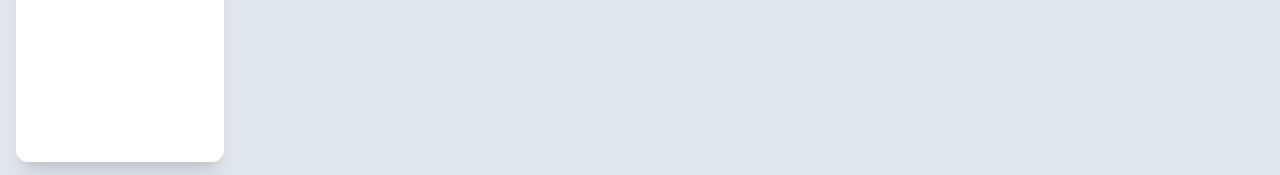
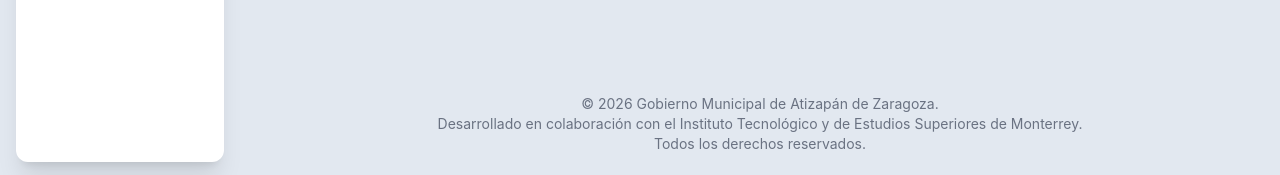
Before and after one commit to A01802689/Rieti, a React (Vite) app in the folder RietiDashboard/: page /users in a window 1280 px wide. Shown: the part 622-797 px from the top of the page. Built offline with nearby package versions, Linux system fonts and the light colour scheme; no server answers.

Commit message:
Made footer for page
Hasta cuando no

```diff
--- /dev/null
+++ b/RietiDashboard/src/components/layout/Footer.tsx
@@ -0,0 +1,12 @@
+/** Institutional footer shown at the bottom of the dashboard pages */
+export function Footer() {
+    return (
+        <footer className="mt-auto pt-6 text-center">
+            <p className="font-sight p-0">© 2026 Gobierno Municipal de Atizapán de Zaragoza.</p>
+            <p className="font-sight p-0">
+                Desarrollado en colaboración con el Instituto Tecnológico y de Estudios Superiores de Monterrey.
+            </p>
+            <p className="font-sight p-0">Todos los derechos reservados.</p>
+        </footer>
+    );
+}
--- a/RietiDashboard/src/pages/cases/CaseDetail.tsx
+++ b/RietiDashboard/src/pages/cases/CaseDetail.tsx
@@ -7,6 +7,7 @@ import { CaseTimeline } from './components/CaseTimeline';
 import { AddNoteCard, MetadataCard } from './components/CaseSidePanel';
 import { CaseReportItem } from './components/CaseReportItem';
 import { useCaseDetail } from '@/lib/VM/Usecases';
+import { Footer } from '@/components/layout/Footer';
 
 /** Page of one case (id from the URL): header, reporter and case data, timeline, its reports and the side panel */
 const CaseDetailPage = () => {
@@ -20,7 +21,7 @@ const CaseDetailPage = () => {
                 <SideBar />
             </div>
 
-            <div className="min-h-screen p-3 pt-20 sm:p-6 sm:pt-20 md:ml-60 md:pt-6">
+            <div className="flex min-h-screen flex-col p-3 pt-20 sm:p-6 sm:pt-20 md:ml-60 md:pt-6">
                 {caso ? (
                     <div className="flex flex-col gap-4 sm:gap-6">
                         <CaseHeader caso={caso} firstReport={reports[0]} />
@@ -53,6 +54,7 @@ const CaseDetailPage = () => {
                         <h1>Caso no encontrado</h1>
                     </header>
                 )}
+                <Footer />
             </div>
         </div>
     );
--- a/RietiDashboard/src/pages/cases/Cases.tsx
+++ b/RietiDashboard/src/pages/cases/Cases.tsx
@@ -3,6 +3,7 @@ import { useNavigate } from 'react-router-dom';
 import { CaseCard } from './components/CaseCard';
 import { StatusChart } from '@/components/ui/StatusChart';
 import { useCasesViewModel } from '@/lib/VM/Usecases';
+import { Footer } from '@/components/layout/Footer';
 
 /** List of cases with a state filter and a search box; each card opens the case page */
 const CasesPage = () => {
@@ -15,7 +16,7 @@ const CasesPage = () => {
                 <SideBar />
             </div>
 
-            <div className="min-h-screen p-3 pt-20 sm:p-6 sm:pt-20 md:ml-60 md:pt-6">
+            <div className="flex min-h-screen flex-col p-3 pt-20 sm:p-6 sm:pt-20 md:ml-60 md:pt-6">
                 <header className="rounded-xl bg-card px-5 py-5 shadow-sm transition-colors duration-300 sm:px-8 sm:py-6">
                     <h1>Casos</h1>
                     <p className="font-sight">Seguimiento y atención de casos</p>
@@ -76,6 +77,7 @@ const CasesPage = () => {
                         </section>
                     </div>
                 </main>
+                <Footer />
             </div>
         </div>
     );
--- a/RietiDashboard/src/pages/home/HomePage.tsx
+++ b/RietiDashboard/src/pages/home/HomePage.tsx
@@ -5,6 +5,7 @@ import HeatMap from '@/components/ui/HeatMap';
 import { StatusChart } from '@/components/ui/StatusChart';
 import { useNavigate } from 'react-router-dom';
 import { useHomeViewModel } from '@/lib/VM/Usehome';
+import { Footer } from '@/components/layout/Footer';
 
 const riskLevels = [
     { label: 'Nivel bajo de índice de reportes', color: 'bg-green-600' },
@@ -24,7 +25,7 @@ const HomePage = () => {
                 <SideBar />
             </div>
 
-            <div className="min-h-screen p-3 pt-20 sm:p-6 sm:pt-20 md:ml-60 md:pt-6">
+            <div className="flex min-h-screen flex-col p-3 pt-20 sm:p-6 sm:pt-20 md:ml-60 md:pt-6">
                 <header className="rounded-xl bg-card px-5 py-5 shadow-sm transition-colors duration-300 sm:px-8 sm:py-6">
                     <h1>Ruta Intermunicipal para la Erradicación del Trabajo Infantil</h1>
                     <p className="font-sight">Resumen general de casos, seguimiento y actividad reciente</p>
@@ -96,6 +97,7 @@ const HomePage = () => {
                         </section>
                     </div>
                 </main>
+                <Footer />
             </div>
         </div>
     );
--- a/RietiDashboard/src/pages/reports/Reports.tsx
+++ b/RietiDashboard/src/pages/reports/Reports.tsx
@@ -4,6 +4,7 @@ import { useNavigate } from 'react-router-dom';
 import { ReportCard } from './components/Report_Card';
 import { StatusChart } from '@/components/ui/StatusChart';
 import { useReportsViewModel } from '@/lib/VM/Usereportescm';
+import { Footer } from '@/components/layout/Footer';
 
 /** Reports list with a status filter and a search box */
 const ReportPage = () => {
@@ -16,7 +17,7 @@ const ReportPage = () => {
                 <SideBar />
             </div>
 
-            <div className="min-h-screen p-3 pt-20 sm:p-6 sm:pt-20 md:ml-60 md:pt-6">
+            <div className="flex min-h-screen flex-col p-3 pt-20 sm:p-6 sm:pt-20 md:ml-60 md:pt-6">
                 <header className="rounded-xl bg-card px-5 py-5 shadow-sm transition-colors duration-300 sm:px-8 sm:py-6">
                     <h1>Reportes</h1>
                     <p className="font-sight">Gestión y seguimiento de casos</p>
@@ -74,6 +75,7 @@ const ReportPage = () => {
                         </section>
                     </div>
                 </main>
+                <Footer />
             </div>
         </div>
     );
--- a/RietiDashboard/src/pages/users/Users.tsx
+++ b/RietiDashboard/src/pages/users/Users.tsx
@@ -7,6 +7,7 @@ import { UserCard } from "./components/UserCard"
 import { UserDetailPopup } from "./components/UserDetailPopup"
 import { UserCreatePopup } from "./components/UserCreatePopup"
 import { useUsers } from "./useUsers"
+import { Footer } from '@/components/layout/Footer';
 
 /** Users page for admins: cards with search and role filter, and the popups to see a user or create a new one */
 const UsersPage = () => {
@@ -18,7 +19,7 @@ const UsersPage = () => {
         <SideBar />
       </div>
 
-      <div className="min-h-screen p-3 pt-20 sm:p-6 sm:pt-20 md:ml-60 md:pt-6">
+      <div className="flex min-h-screen flex-col p-3 pt-20 sm:p-6 sm:pt-20 md:ml-60 md:pt-6">
         <header className="rounded-xl bg-card px-5 py-5 shadow-sm transition-colors duration-300 sm:px-8 sm:py-6">
           <div className="flex flex-wrap items-center justify-between gap-3">
             <h1>Usuarios</h1>
@@ -64,6 +65,7 @@ const UsersPage = () => {
             )}
           </div>
         </main>
+        <Footer />
       </div>
 
       <UserDetailPopup
```
